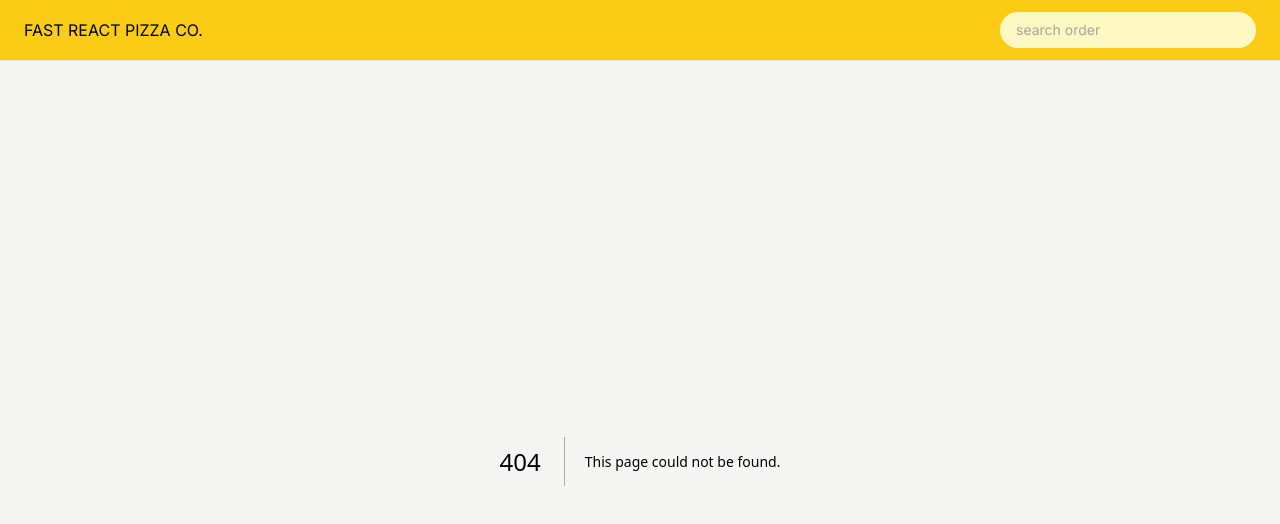
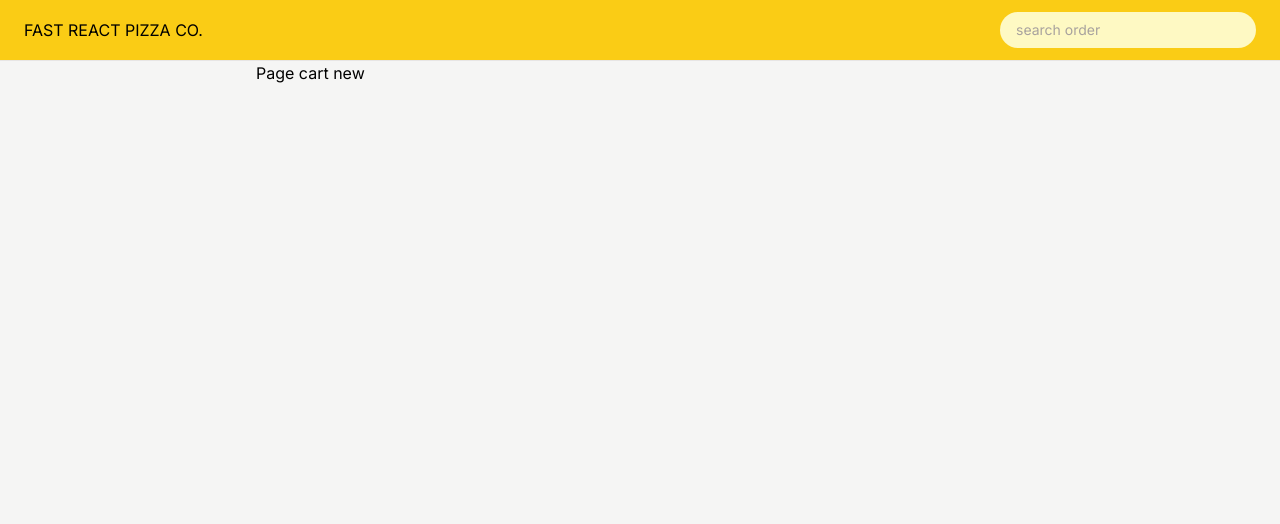
Before and after one commit to matinsekhavat/fast-pizza, a Next.js app: page /cart/new in a window 1280 px wide. Before the commit this address had no page. Shown: the top 524 px of the page. Built offline with nearby package versions, Linux system fonts and the light colour scheme.

Commit message:
create first schema of /cart/new file

```diff
--- /dev/null
+++ b/app/cart/new/page.tsx
@@ -0,0 +1,5 @@
+function Page() {
+  return <div className="max-w-3xl mx-auto">Page cart new</div>;
+}
+
+export default Page;
```
